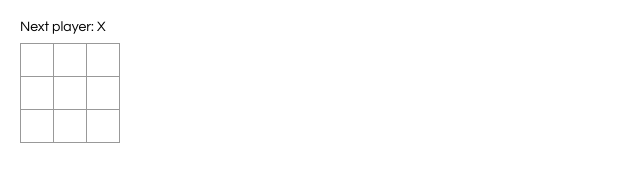
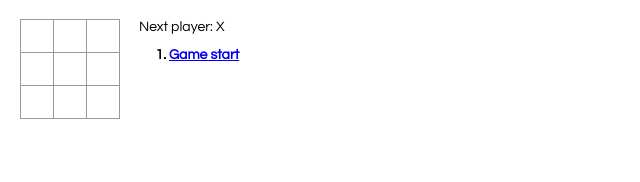
Before and after one commit to michaeljgut/react-tic-tac-toe, a React app in the folder react-tic-tac-toe/: page / in a window 1280 px wide. Shown: the whole page, without its empty margins (0-640 px from the left). Built offline with nearby package versions, Linux system fonts and the light colour scheme.

Commit message:
Finished tutorial plus bold move bonus

```diff
--- a/react-tic-tac-toe/src/index.css
+++ b/react-tic-tac-toe/src/index.css
@@ -48,3 +48,7 @@ ol, ul {
 .game-info {
   margin-left: 20px;
 }
+
+.bold {
+  font-weight: 700;
+}
--- a/react-tic-tac-toe/src/index.js
+++ b/react-tic-tac-toe/src/index.js
@@ -2,33 +2,27 @@ import React from 'react';
 import ReactDOM from 'react-dom';
 import './index.css';
 
-class Square extends React.Component {
-  constructor() {
-    super();
-    this.state = {
-      value: null,
-    };
-  }
-  render() {
-    return (
-      <button className="square" onClick={() => this.setState({value: 'X'})}>
-        {this.state.value}
-      </button>
-    );
-  }
+function Square(props) {
+  return (
+    <button className="square" onClick={props.onClick}>
+      {props.value}
+    </button>
+  );
 }
 
 class Board extends React.Component {
   renderSquare(i) {
-    return <Square value={i} />;
+    return (
+      <Square
+        value={this.props.squares[i]}
+        onClick={() => this.props.onClick(i)}
+      />
+    );
   }
 
   render() {
-    const status = 'Next player: X';
-
     return (
       <div>
-        <div className="status">{status}</div>
         <div className="board-row">
           {this.renderSquare(0)}
           {this.renderSquare(1)}
@@ -50,15 +44,82 @@ class Board extends React.Component {
 }
 
 class Game extends React.Component {
+  constructor() {
+    super();
+    this.state = {
+      history: [{
+        squares: Array(9).fill(null),
+      }],
+      stepNumber: 0,
+      xIsNext: true,
+    };
+  }
+
+  jumpTo(step) {
+    this.setState({
+      stepNumber: step,
+      xIsNext: (step % 2) === 0,
+    });
+  }
+
+  handleClick(i) {
+    const history = this.state.history.slice(0, this.state.stepNumber + 1);
+    const current = history[history.length - 1];
+    const squares = current.squares.slice();
+    if (calculateWinner(squares) || squares[i]) {
+      return;
+    }
+    squares[i] = this.state.xIsNext ? 'X' : 'O';
+    this.setState({
+      history: history.concat([{
+        squares: squares,
+      }]),
+      stepNumber: history.length,
+      xIsNext: !this.state.xIsNext,
+    });
+  }
+
   render() {
+    const history = this.state.history;
+    const current = history[this.state.stepNumber];
+    const winner = calculateWinner(current.squares);
+
+    const moves = history.map((step, move) => {
+      const desc = move ?
+        'Move #' + move :
+        'Game start';
+      if (move === this.state.stepNumber) {
+        return (
+          <li key={move}  className="bold">
+            <a href="#" onClick={() => this.jumpTo(move)}>{desc}</a>
+          </li>
+        );
+      } else {
+        return (
+          <li key={move}>
+            <a href="#" onClick={() => this.jumpTo(move)}>{desc}</a>
+          </li>
+        );
+      }
+    });
+
+    let status;
+    if (winner) {
+      status = 'Winner: ' + winner;
+    } else {
+      status = 'Next player: ' + (this.state.xIsNext ? 'X' : 'O');
+    }
     return (
       <div className="game">
         <div className="game-board">
-          <Board />
+          <Board
+            squares={current.squares}
+            onClick={(i) => this.handleClick(i)}
+          />
         </div>
         <div className="game-info">
-          <div>{/* status */}</div>
-          <ol>{/* TODO */}</ol>
+          <div>{status}</div>
+          <ol>{moves}</ol>
         </div>
       </div>
     );
@@ -71,3 +132,23 @@ ReactDOM.render(
   <Game />,
   document.getElementById('root')
 );
+
+function calculateWinner(squares) {
+  const lines = [
+    [0, 1, 2],
+    [3, 4, 5],
+    [6, 7, 8],
+    [0, 3, 6],
+    [1, 4, 7],
+    [2, 5, 8],
+    [0, 4, 8],
+    [2, 4, 6],
+  ];
+  for (let i = 0; i < lines.length; i++) {
+    const [a, b, c] = lines[i];
+    if (squares[a] && squares[a] === squares[b] && squares[a] === squares[c]) {
+      return squares[a];
+    }
+  }
+  return null;
+}
```
